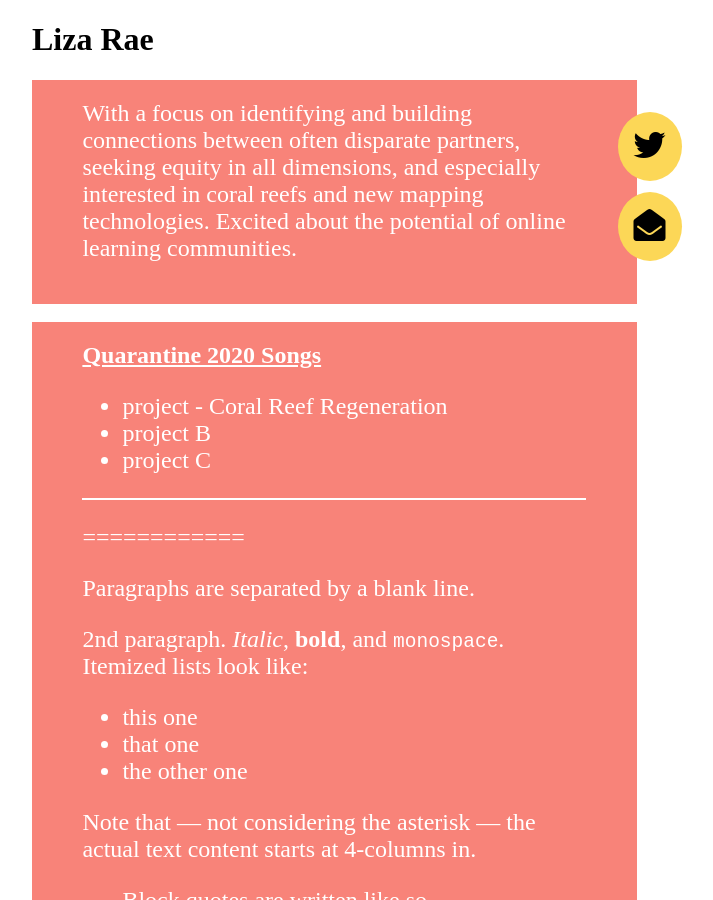
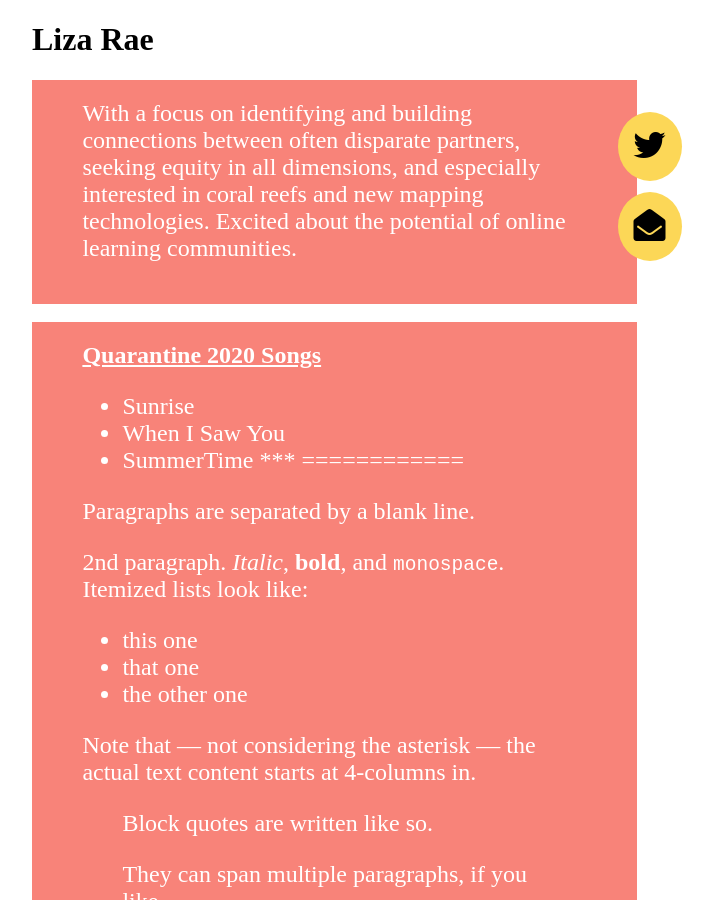
Before and after one commit to hexdump/lizarae.me, a Jekyll site: the page built from index.md, in a window 1280 px wide and 900 px high. Shown: the whole window, without its empty margins (232-945 px from the left). Built offline with Jekyll 4.4.1, drawn with Linux system fonts in a browser that asks for light colours; some web fonts are replaced.

Commit message:
Update index.md

```diff
--- a/index.md
+++ b/index.md
@@ -11,10 +11,9 @@ link1: mailto:beth@tecalliance.org
 
 # Quarantine 2020 Songs
 
-* project - Coral Reef Regeneration
-* project B
-* project C
-
+* Sunrise
+* When I Saw You
+* SummerTime
 ***
 ============
 
```
